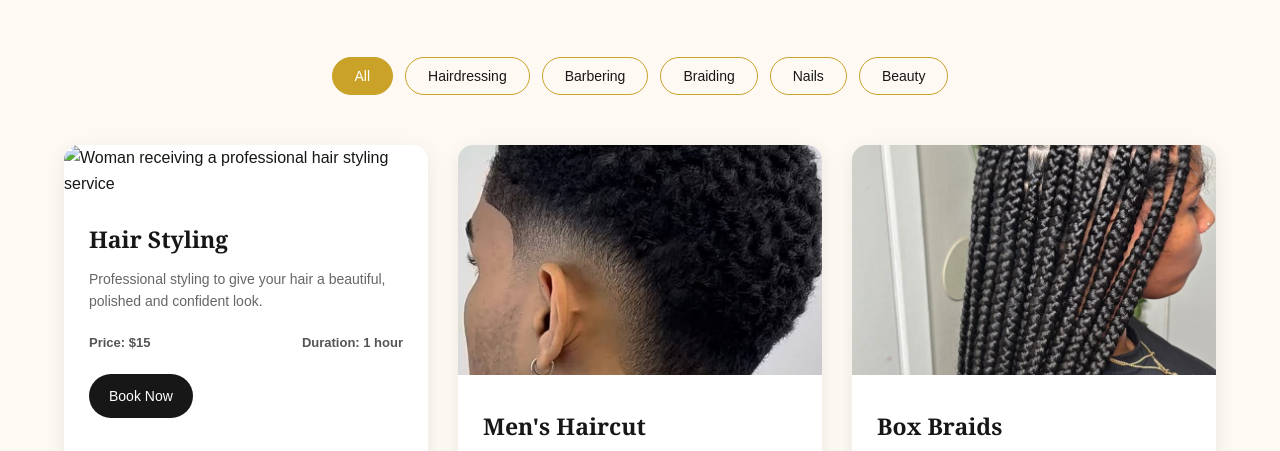
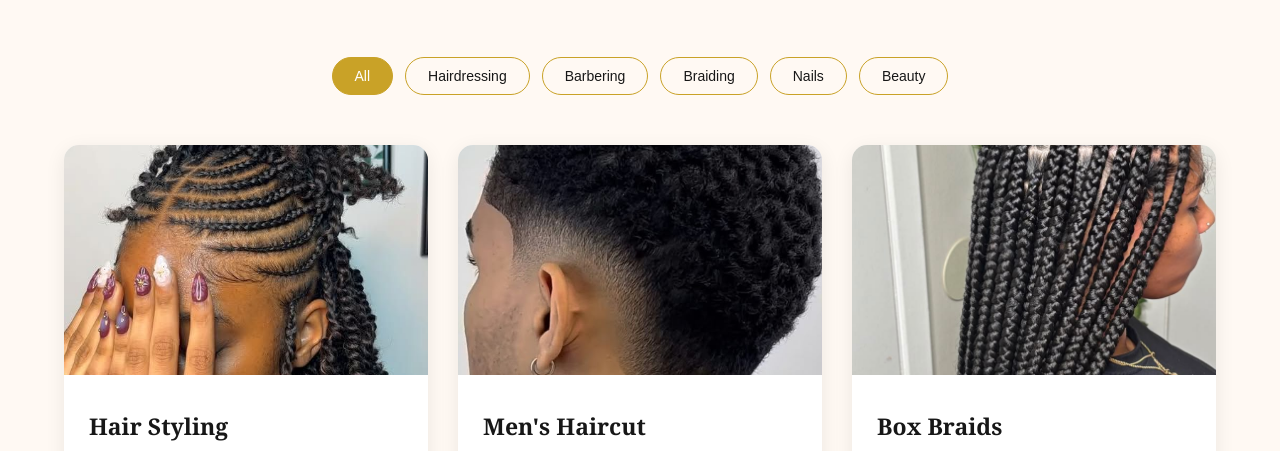
Before and after one commit to christablethan-afk/salon-website, a plain HTML site: page index.html in a window 1280 px wide. Shown: the part 304-755 px from the top of the page. Drawn offline with Linux system fonts and the light colour scheme; files whose address does not match are found by name.

Commit message:
Update index.html

```diff
--- a/index.html
+++ b/index.html
@@ -65,7 +65,7 @@
     <!-- Hairdressing Service -->
     <div class="service-card" data-category="hairdressing">
 
-        <img src="../images/hair-styling.jpg" alt="Woman receiving a professional hair styling service">
+        <img src="hair-styling.jpg" alt="Woman receiving a professional hair styling service">
 
         <div class="service-info">
 
```
